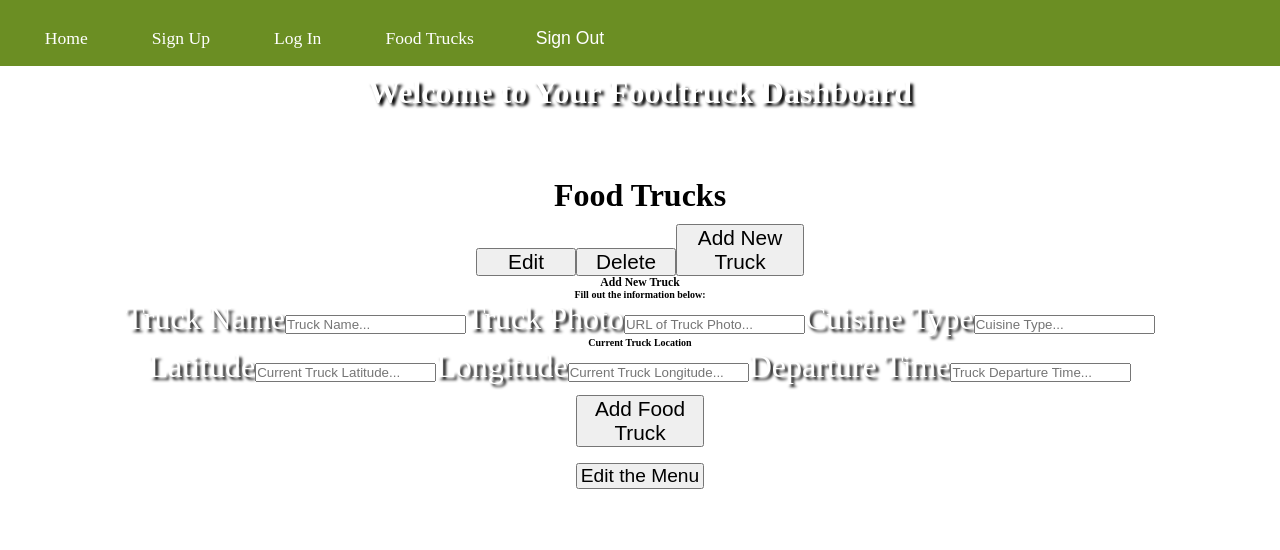
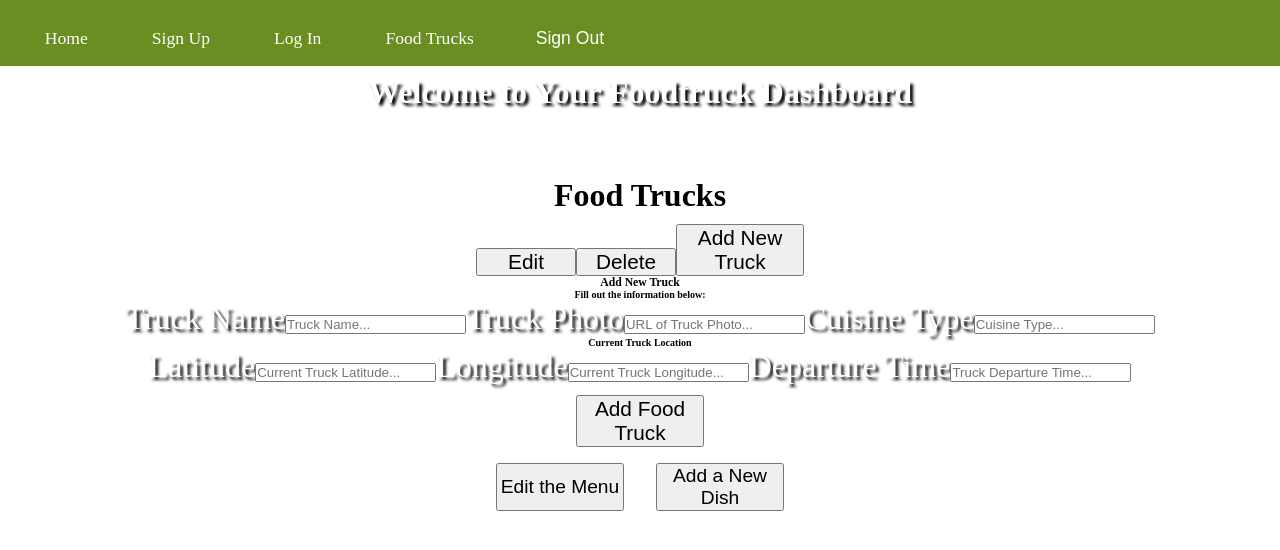
Before and after one commit to tt16-buildweek-foodtruck/FoodTruck-TrackR-front-end, a React (Create React App) app: page /foodtruck in a window 1280 px wide. Shown: the top 550 px of the page. Built offline with nearby package versions, Linux system fonts and the light colour scheme.

Commit message:
add dish toggle displayed and animated

```diff
--- a/src/components/operatorDashboard/OperatorMenu.js
+++ b/src/components/operatorDashboard/OperatorMenu.js
@@ -7,20 +7,71 @@ const initialState = {
 	itemPrice: "",
 };
 
-export default function OperatorMenu({ menu }) {
+export default function OperatorMenu(props) {
+	console.log(props);
 	const [edit, setEdit] = useState(false);
+	const [dish, setDish] = useState(false);
+	const [newMenu, setNewMenu] = useState([initialState]);
 
 	const menuEdits = () => {
 		return setEdit(!edit);
 	};
 
+	const addDish = () => {
+		return setDish(!dish);
+	};
+
+	const updateMenu = (menu) => {
+		setNewMenu(props.menu);
+	};
+
 	return (
 		<div className="operator__dashboard__menu">
-			<button onClick={menuEdits} className="operator__dashboard__menu__btn">
-				Edit the Menu
-			</button>
+			<div className="operator__dashboard__menu__btn-row">
+				<button onClick={menuEdits} className="operator__dashboard__menu__btn">
+					Edit the Menu
+				</button>
+				<button onClick={addDish} className="operator__dashboard__menu__btn">
+					Add a New Dish
+				</button>
+			</div>
+			{dish === true ? (
+				<div>
+					<form className="operator__dashboard__form">
+						<label className="operator__dashboard__form__label">Name:</label>
+						<input
+							name="name"
+							type="text"
+							id="name"
+							placeholder="Enter dish name"
+							className="operator__dashboard__form__input"
+						/>
+						<label className="operator__dashboard__form__label">
+							Description:
+						</label>
+						<input
+							name="description"
+							type="text"
+							id="description"
+							placeholder="Enter dish's description"
+							className="operator__dashboard__form__input"
+						/>
+						<label className="operator__dashboard__form__label">Price:</label>
+						<input
+							name="price"
+							type="number"
+							id="price"
+							placeholder="Enter dish's sell price"
+							className="operator__dashboard__form__input"
+						/>
+					</form>
+				</div>
+			) : (
+				""
+			)}
+
 			{edit === true ? (
-				menu.map((item) => {
+				newMenu.map((item) => {
 					return (
 						<div
 							key={uuid()}
@@ -36,6 +87,9 @@ export default function OperatorMenu({ menu }) {
 								<p className="operator__dashboard__menu__container__price">
 									{item.itemPrice}
 								</p>
+								<button className="operator__dashboard__menu__btn">
+									Delete
+								</button>
 							</div>
 						</div>
 					);
--- a/src/css/OperatorDashboard.css
+++ b/src/css/OperatorDashboard.css
@@ -14,6 +14,23 @@
 	color: #000;
 }
 
+/* Add Dish Form Styling */
+
+.operator__dashboard__form {
+	display: flex;
+}
+
+.operator__dashboard__form__label {
+	font-size: 1.2rem;
+	color: #000;
+	text-shadow: none;
+	margin: 0 1rem;
+}
+
+.operator__dashboard__form__input {
+	font-size: 1.1rem;
+}
+
 /* Menu Styling */
 
 .operator__dashboard__menu {
@@ -21,10 +38,15 @@
 	flex-direction: column;
 }
 
+.operator__dashboard__menu__btn-row {
+	display: flex;
+	margin: auto;
+}
+
 .operator__dashboard__menu__btn {
 	font-size: 1.2rem;
 	color: #000;
-	margin: 1rem auto;
+	margin: 1rem;
 }
 
 .operator__dashboard__menu__container {
```
Also changed, not shown: 1 other file (tests, documents, lock files or other folders).
